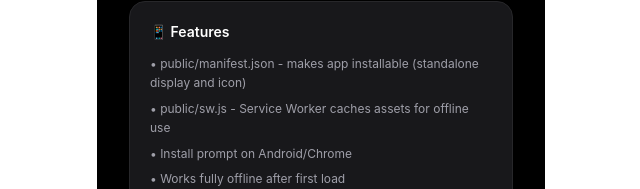
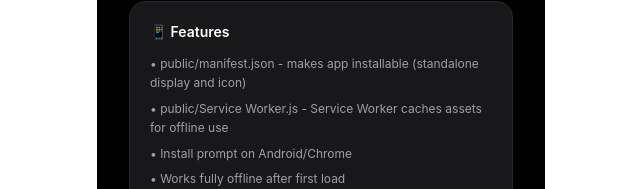
Before and after one commit to Haez0004/expense-tracker, a React (Vite) app: page /about in a window 1280 px wide. Shown: the part 946-1135 px from the top of the page, without its empty margins (319-959 px from the left). Built offline with nearby package versions, Linux system fonts and the light colour scheme.

Commit message:
fix: correct sw.js to service-worker.js in About to match actual file

```diff
--- a/src/pages/About.tsx
+++ b/src/pages/About.tsx
@@ -1,3 +1,4 @@
+
 export default function About() {
   return (
     <div className="p-4 space-y-4 pb-24">
@@ -42,7 +43,7 @@ export default function About() {
         <h2 className="text-white font-semibold text-sm">📱 Features</h2>
         <ul className="text-zinc-400 text-xs space-y-1.5 leading-relaxed mt-3">
           <li>• public/manifest.json - makes app installable (standalone display and icon)</li>
-          <li>• public/sw.js - Service Worker caches assets for offline use</li>
+          <li>• public/Service Worker.js - Service Worker caches assets for offline use</li>
           <li>• Install prompt on Android/Chrome</li>
           <li>• Works fully offline after first load</li>
           <li>• Edit & Delete transactions</li>
```
